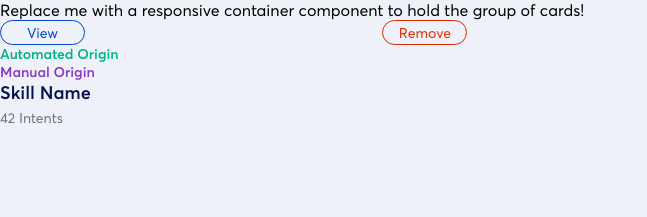
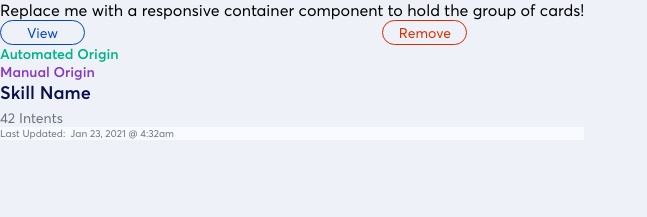
Before and after one commit to micmor-m/sampleData, a React (Create React App) app: page / in a window 1280 px wide. Shown: the top 217 px of the page, without its empty margins (0-647 px from the left). Built offline with nearby package versions, Linux system fonts and the light colour scheme.

Commit message:
add CardFooter

```diff
--- a/src/App.js
+++ b/src/App.js
@@ -1,6 +1,7 @@
 import ButtonGroup from "./components/ButtonGroup";
 import CardHeader from "./components/CardHeader";
 import CardBody from "components/CardBody";
+import CardFooter from "components/CardFooter";
 import "./styles/variables.scss";
 
 function App() {
@@ -14,6 +15,7 @@ function App() {
         <CardHeader>Automated Origin</CardHeader>
         <CardHeader manual>Manual Origin</CardHeader>
         <CardBody title={"Skill Name"} subTitle={"42 Intents"} />
+        <CardFooter timestamp={"Jan 23, 2021 @ 4:32am"} />
       </div>
     </main>
   );
--- /dev/null
+++ b/src/components/CardFooter.js
@@ -0,0 +1,17 @@
+import React from "react";
+import classnames from "classnames";
+
+import "./CardFooter.scss";
+
+const CardFooter = (props) => {
+  let cardFooterClass = classnames("card-footer");
+
+  return (
+    <div className={cardFooterClass}>
+      <p>Last Updated: </p>
+      <p> {props.timestamp}</p>
+    </div>
+  );
+};
+
+export default CardFooter;
--- /dev/null
+++ b/src/components/CardFooter.scss
@@ -0,0 +1,13 @@
+@import "styles/variables.scss";
+
+.card-footer {
+  font-family: $primary-font;
+  display: flex;
+  background-color: $card-footer-bg;
+}
+
+.card-footer p {
+  font-size: 10px;
+  color: $card-subtext;
+  margin-right: 5px;
+}
--- a/src/styles/variables.scss
+++ b/src/styles/variables.scss
@@ -18,6 +18,7 @@ $automated-origin-text: #00b287;
 $manual-origin-text: #8738c5;
 $card-title-text: #07114b;
 $card-subtext: #6b747f;
+$card-footer-bg: #f8fafe;
 
 $active-opacity: 1;
 $inactive-opacity: 0.15;
```
